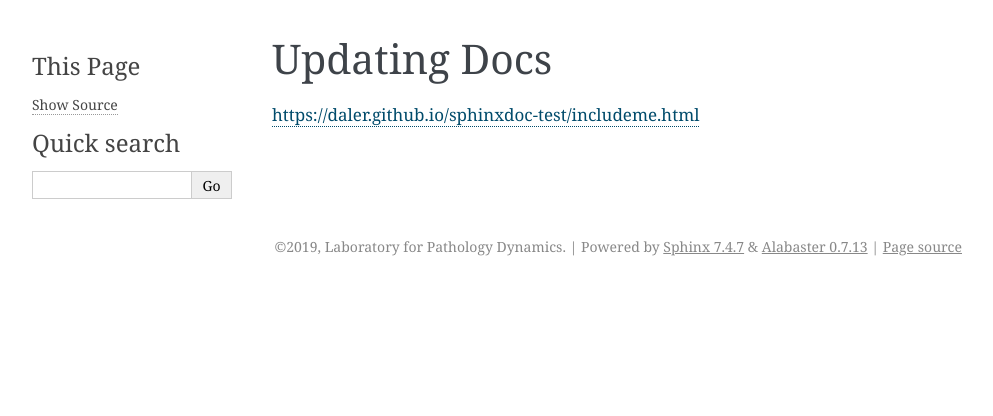
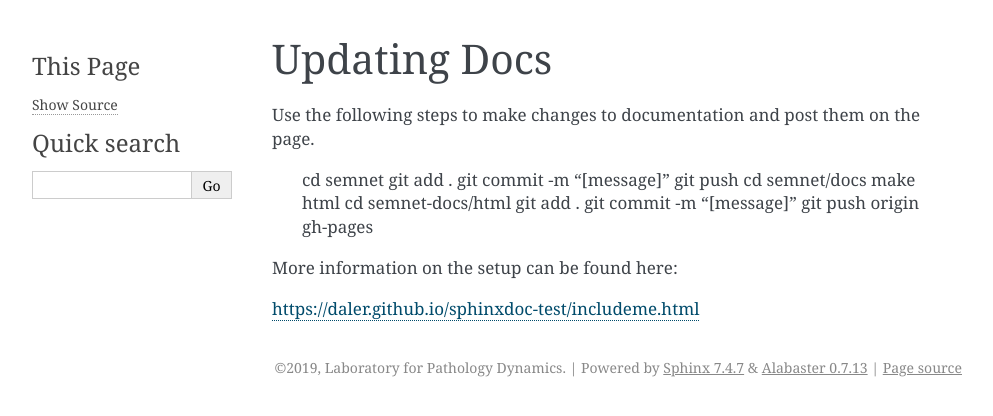
Before and after one commit to sallegri3/semnet-2, a Sphinx documentation site: the page built from docs/source/updating_docs.rst, in a window 1280 px wide. Shown: the top 416 px of the page, without its empty margins (148-1141 px from the left). Built offline with Sphinx 7.4.7, drawn with Linux system fonts in a browser that asks for light colours.

Commit message:
adding further doc updating instructions

```diff
--- a/docs/source/updating_docs.rst
+++ b/docs/source/updating_docs.rst
@@ -1,4 +1,18 @@
 Updating Docs
 =============
+Use the following steps to make changes to documentation and post them on the page.
+
+    cd semnet
+    git add .
+    git commit -m "[message]"
+    git push
+    cd semnet/docs
+    make html
+    cd semnet-docs/html
+    git add .
+    git commit -m "[message]"
+    git push origin gh-pages
+
+More information on the setup can be found here:
 
 https://daler.github.io/sphinxdoc-test/includeme.html
```
